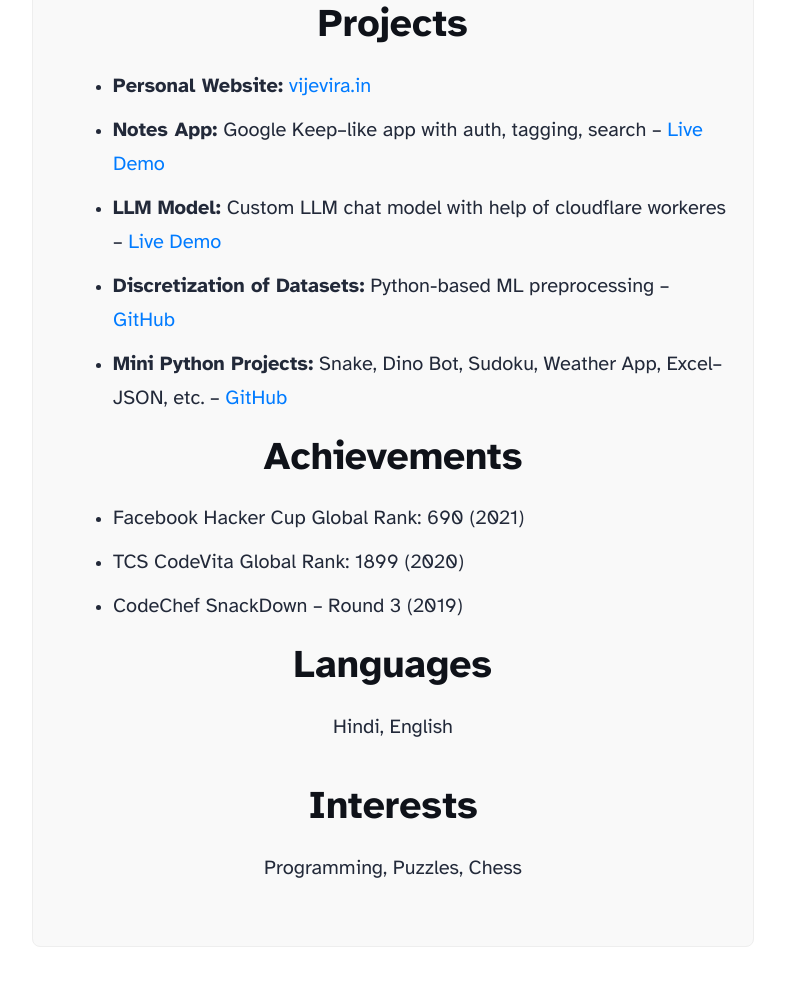
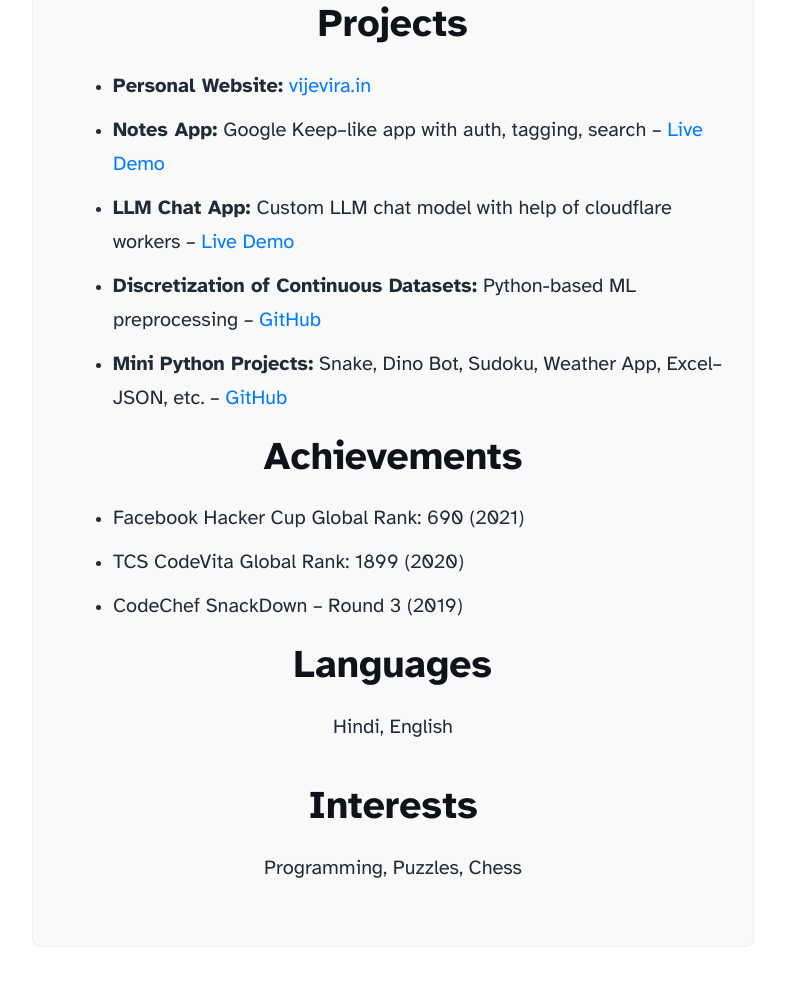
Before and after one commit to vijevira/vijevira, an Astro site: page /resume in a window 1280 px wide. Shown: the part 2879-3865 px from the top of the page, without its empty margins (248-1033 px from the left). Built offline with nearby package versions, Linux system fonts and the light colour scheme; Astro itself is replaced by a stand-in of ours.

Commit message:
Update resume.astro

```diff
--- a/src/pages/resume.astro
+++ b/src/pages/resume.astro
@@ -190,16 +190,16 @@ import Layout from "../layouts/ProjectsPost.astro";
         </li>
         <li>
           <strong>Notes App:</strong> Google Keep–like app with auth, tagging, search
-          – <a href="https:notes.vijevira.in" class="text-blue-600"
+          – <a href="https://notes.vijevira.in" class="text-blue-600"
             >Live Demo</a>
         </li>
         <li>
-          <strong>LLM Model:</strong> Custom LLM chat model with help of cloudflare workeres
-          – <a href="https:chat.vijevira.in" class="text-blue-600"
+          <strong>LLM Chat App:</strong> Custom LLM chat model with help of cloudflare workers
+          – <a href="https://chat.vijevira.in" class="text-blue-600"
             >Live Demo</a>
         </li>
         <li>
-          <strong>Discretization of Datasets:</strong> Python-based ML preprocessing
+          <strong>Discretization of Continuous Datasets:</strong> Python-based ML preprocessing
           – <a
             href="https://github.com/vijevira/Discretization-of-continuous-datasets"
             class="text-blue-600">GitHub</a>
```
